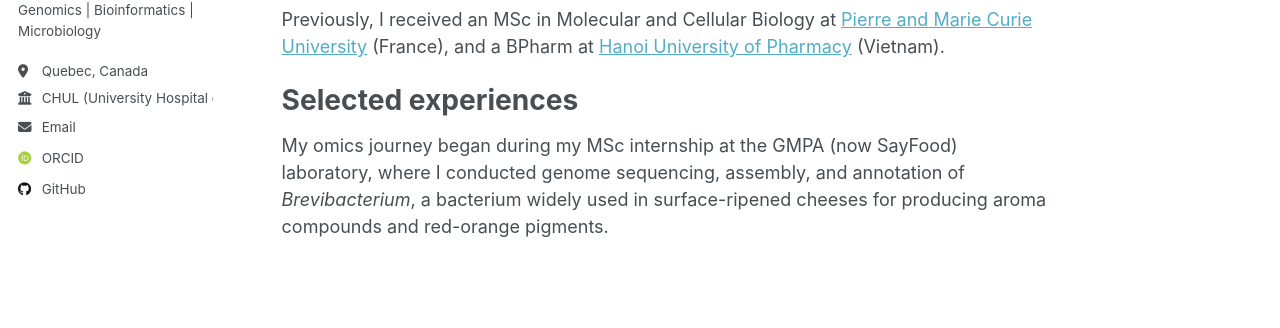
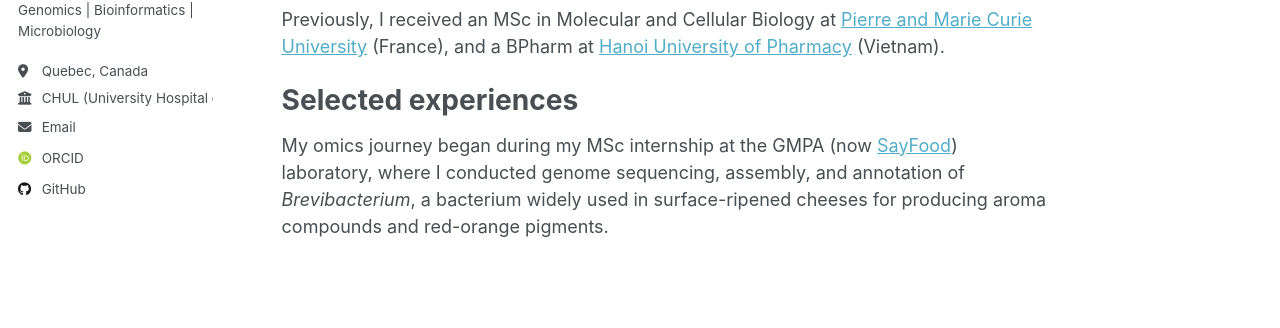
Before and after one commit to phng3001/phng3001.github.io, a Jekyll site: the page built from _pages/about.md, in a window 1280 px wide and 1011 px high. Shown: the part 367-695 px from the top of the window. Built offline with Jekyll 4.4.1, drawn with Linux system fonts in a browser that asks for light colours; some web fonts are replaced; a script that is not in the unit is left out; part of the change alters nothing that is shown.

```diff
--- a/_pages/about.md
+++ b/_pages/about.md
@@ -18,4 +18,4 @@ Previously, I received an MSc in Molecular and Cellular Biology at [Pierre and M
 
 # Selected experiences
 
-My omics journey began during my MSc internship at the GMPA (now SayFood) laboratory, where I conducted genome sequencing, assembly, and annotation of *Brevibacterium*, a bacterium widely used in surface-ripened cheeses for producing aroma compounds and red-orange pigments.
+My omics journey began during my MSc internship at the GMPA (now [SayFood](https://eng-umr-sayfood.versailles-saclay.hub.inrae.fr/)) laboratory, where I conducted genome sequencing, assembly, and annotation of *Brevibacterium*, a bacterium widely used in surface-ripened cheeses for producing aroma compounds and red-orange pigments.
```
